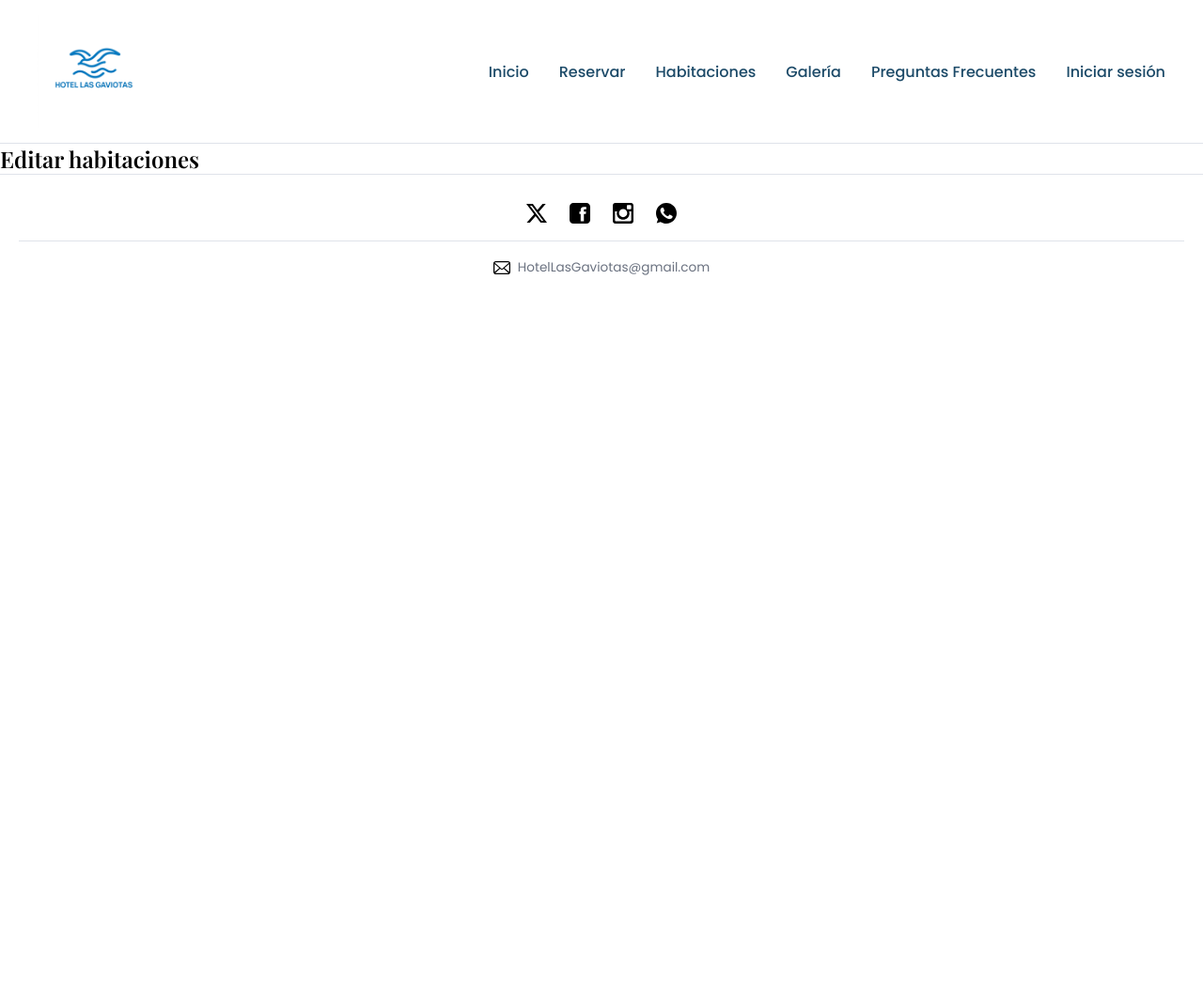
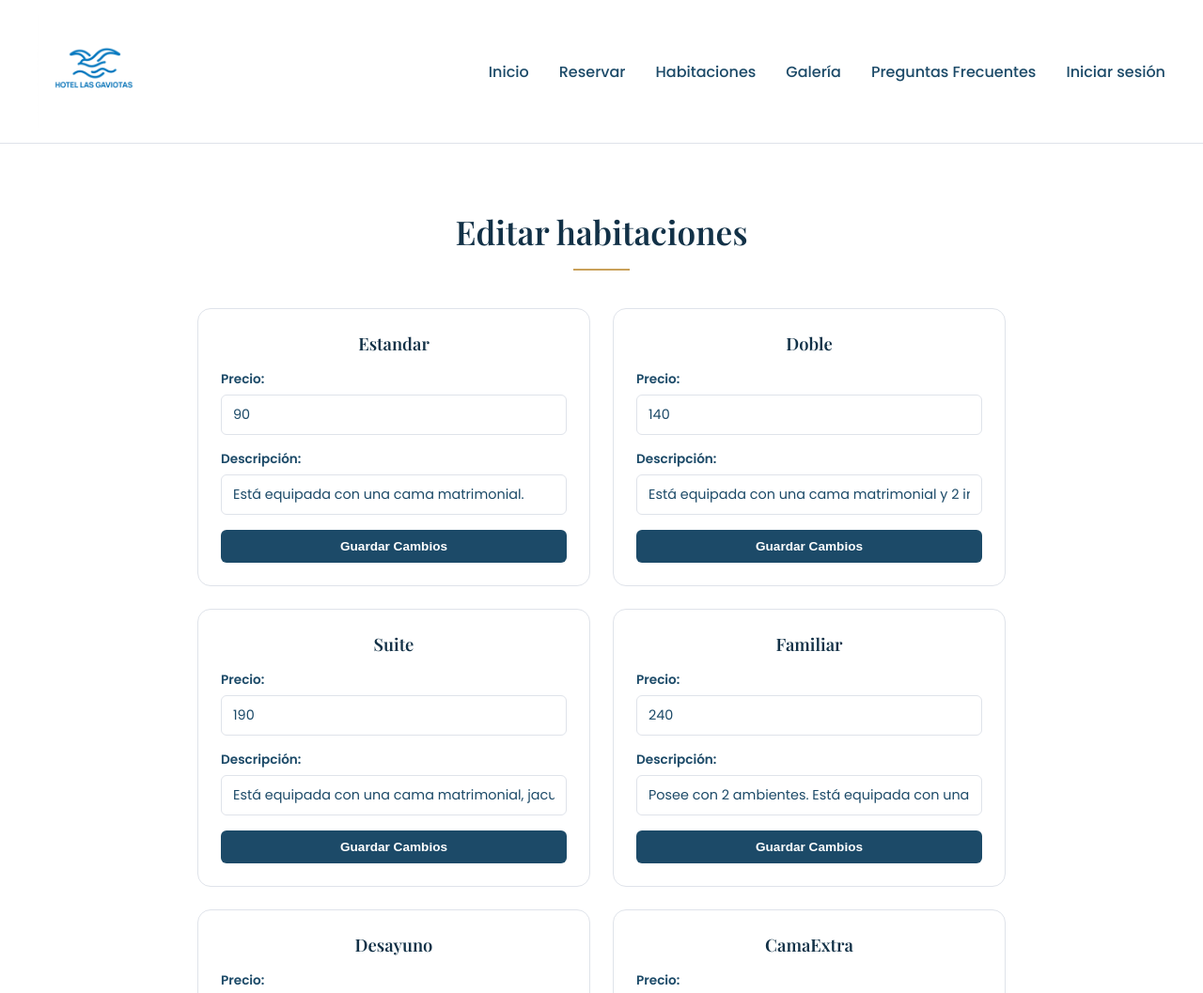
Before and after one commit to IvanGonzalezMoreno/ObligatorioTallerIngenieriaDeSoftware, a website: page editarHabitaciones.html in a window 1280 px wide. Shown: the top 1057 px of the page at 94% size. Before the commit the page ends 800 px from the top, so only its background shows below. Drawn offline with nearby package versions, Linux system fonts and the light colour scheme; a web font is replaced by a local one.

Commit message:
Editar habitaciones

```diff
--- a/editarHabitaciones.html
+++ b/editarHabitaciones.html
@@ -46,6 +46,8 @@
 
             <h1>Editar habitaciones</h1>
 
+            <div id="habitacionesContainer"></div>
+
         </section>
 
     </main>
@@ -82,5 +84,6 @@
 
 <script src="/script/app.js"></script>
 <script src="/script/core/logout.js"></script>
+<script src="/script/core/editarHabitaciones.js"></script>
 
 </html>
--- a/script/app.js
+++ b/script/app.js
@@ -10,12 +10,14 @@ document.addEventListener("DOMContentLoaded", () => {
     { nombre: "Doble", precio: 140, descripcion: "Está equipada con una cama matrimonial y 2 individuales." },
     { nombre: "Suite", precio: 190, descripcion: "Está equipada con una cama matrimonial, jacuzzi y balcón con vista al mar." },
     { nombre: "Familiar", precio: 240, descripcion: "Posee con 2 ambientes. Está equipada con una cama matrimonial y 4 camas individuales." },
-    { nombre: "Desayuno", precio: 10 },
-    { nombre: "CamaExtra", precio: 20 },
-    { nombre: "Traslado", precio: 15 }
+    { nombre: "Desayuno", precio: 10, descripcion: "Desayuno completo." },
+    { nombre: "CamaExtra", precio: 20, descripcion: "Cama adicional." },
+    { nombre: "Traslado", precio: 15, descripcion: "Servicio de traslado al aeropuerto." }
     ]
 
-    localStorage.setItem('precios', JSON.stringify(precios));
+    if (!localStorage.getItem("precios")) {
+    localStorage.setItem("precios", JSON.stringify(precios));
+}
 
     let datosHabitaciones = JSON.parse(localStorage.getItem("habitaciones"));
 
@@ -27,7 +29,7 @@ document.addEventListener("DOMContentLoaded", () => {
             { nombre: "Familiar", cantidad: 3, capacidad: 6 }
         ];
 
-        localStorage.setItem("habitaciones", JSON.stringify(habitaciones));
+        localStorage.setItem("habitaciones", JSON.stringify(datosHabitaciones));
     }
 
     if (adminLogueado === "true") {
@@ -111,5 +113,11 @@ document.addEventListener("DOMContentLoaded", () => {
         CargarInformacionHabitaciones();
     }
 
+    const editarHabitaciones = document.getElementById('habitacionesContainer');
+
+    if (editarHabitaciones) {
+        recibirHabitaciones();
+    }
+
 
 });
--- a/script/core/editarHabitaciones.js
+++ b/script/core/editarHabitaciones.js
@@ -0,0 +1,38 @@
+function recibirHabitaciones() {
+    let detallesHabitacion = JSON.parse(localStorage.getItem("precios")) || [];
+    let html = "";
+
+    for(let i = 0; i < detallesHabitacion.length; i++) {
+        let habitacion = detallesHabitacion[i];
+        html += `
+            <div class="habitacion">
+                <h3>${habitacion.nombre}</h3>
+                <label for="precio${i}">Precio:</label>
+                <input type="number" id="precio${i}" value="${habitacion.precio}" />
+                <label for="descripcion${i}">Descripción:</label>
+                <input type="text" id="descripcion${i}" value="${habitacion.descripcion}" />
+                <button onclick="guardarCambios(${i})">Guardar Cambios</button>
+            </div>
+        `;
+    }
+    document.getElementById("habitacionesContainer").innerHTML = html;
+}
+
+
+function guardarCambios(i) {
+    let detallesHabitacion = JSON.parse(localStorage.getItem("precios")) || [];
+
+    for(let j = 0; j < detallesHabitacion.length; j++) {
+        if(j === i) {
+            let precioInput = document.getElementById(`precio${j}`).value;
+            console.log(precioInput)
+            let descripcionInput = document.getElementById(`descripcion${j}`).value;
+            console.log(descripcionInput)
+            detallesHabitacion[j].precio = parseFloat(precioInput);
+            detallesHabitacion[j].descripcion = descripcionInput;
+            localStorage.setItem("precios", JSON.stringify(detallesHabitacion));
+            alert(`Cambios guardados para la habitación ${detallesHabitacion[j].nombre}`);
+            break;
+        }
+    }
+}
--- a/styles/styles.css
+++ b/styles/styles.css
@@ -1261,3 +1261,93 @@ main:has(input[id$="CheckIn"], input[id$="CheckOut"]) div[id^="resultado"]:not(:
 main:has(input[id$="CheckIn"], input[id$="CheckOut"]) div[id^="resultado"] button {
     margin-top: 12px;
 }
+
+/* Editar Habitaciones */
+
+main:has(#habitacionesContainer) {
+    max-width: 900px;
+    margin: 0 auto;
+    padding: 70px 20px 90px;
+}
+
+main:has(#habitacionesContainer) > section > h1 {
+    text-align: center;
+    font-size: 2.2rem;
+    font-weight: 600;
+    color: var(--azul-profundo);
+    margin-bottom: 8px;
+    position: relative;
+}
+
+main:has(#habitacionesContainer) > section > h1::after {
+    content: "";
+    display: block;
+    width: 60px;
+    height: 2px;
+    background-color: var(--dorado);
+    margin: 16px auto 40px;
+}
+
+#habitacionesContainer {
+    display: grid;
+    grid-template-columns: repeat(auto-fit, minmax(280px, 1fr));
+    gap: 24px;
+}
+
+.habitacion {
+    background-color: var(--blanco);
+    border: 1px solid var(--borde);
+    border-radius: 14px;
+    padding: 24px;
+    display: flex;
+    flex-direction: column;
+}
+
+.habitacion h3 {
+    font-family: "Playfair Display", Georgia, serif;
+    font-size: 1.15rem;
+    color: var(--azul-profundo);
+    margin-bottom: 16px;
+    text-align: center;
+}
+
+.habitacion label {
+    font-size: 0.85rem;
+    font-weight: 600;
+    color: var(--azul-oscuro);
+    margin-bottom: 6px;
+}
+
+.habitacion input {
+    border: 1px solid var(--borde);
+    border-radius: 6px;
+    padding: 10px 12px;
+    font-size: 0.9rem;
+    font-family: inherit;
+    color: var(--azul-oscuro);
+    margin-bottom: 16px;
+    width: 100%;
+}
+
+.habitacion input:focus {
+    outline: none;
+    border-color: var(--verde-agua);
+    box-shadow: 0 0 0 3px rgba(47, 143, 128, 0.15);
+}
+
+.habitacion button {
+    margin-top: auto;
+    background-color: var(--azul-oscuro);
+    color: var(--blanco);
+    border: none;
+    border-radius: 6px;
+    padding: 10px;
+    font-size: 0.85rem;
+    font-weight: 600;
+    cursor: pointer;
+    transition: background-color 0.15s ease;
+}
+
+.habitacion button:hover {
+    background-color: var(--azul-hover);
+}
```
